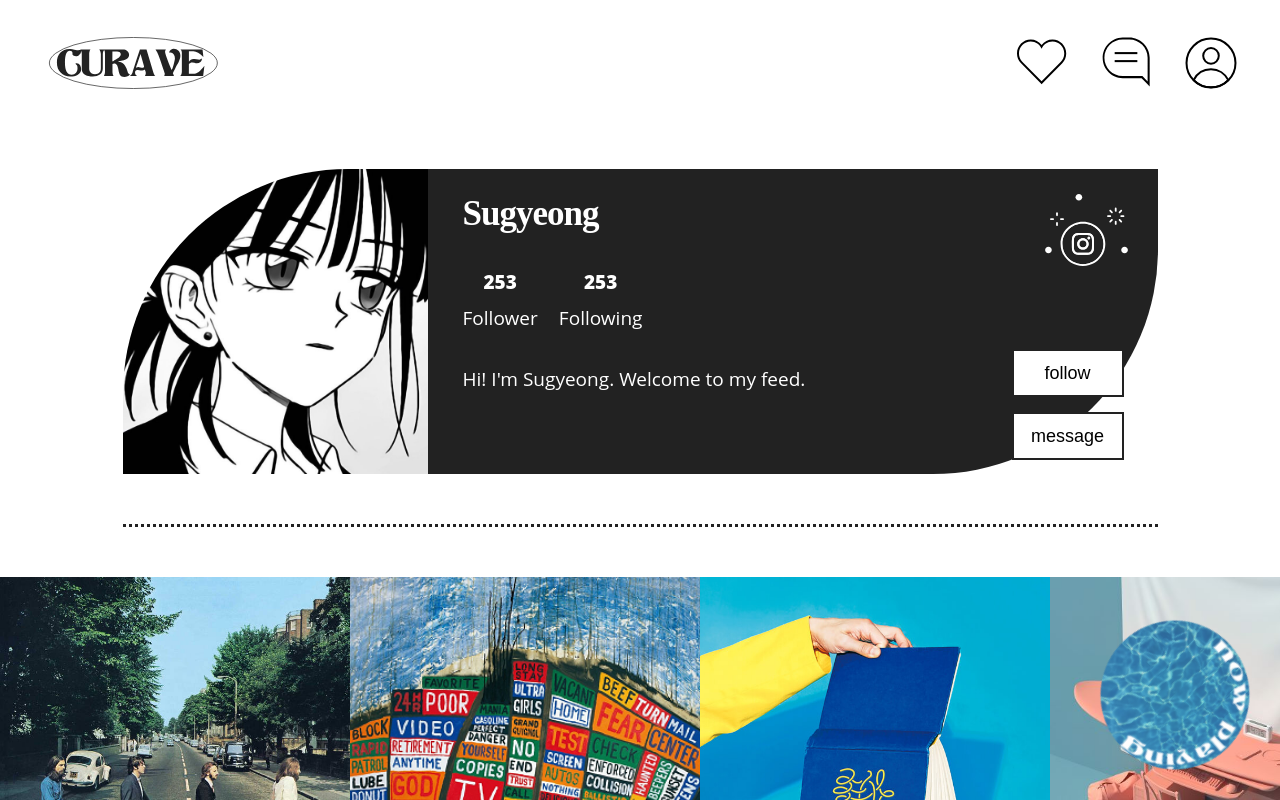
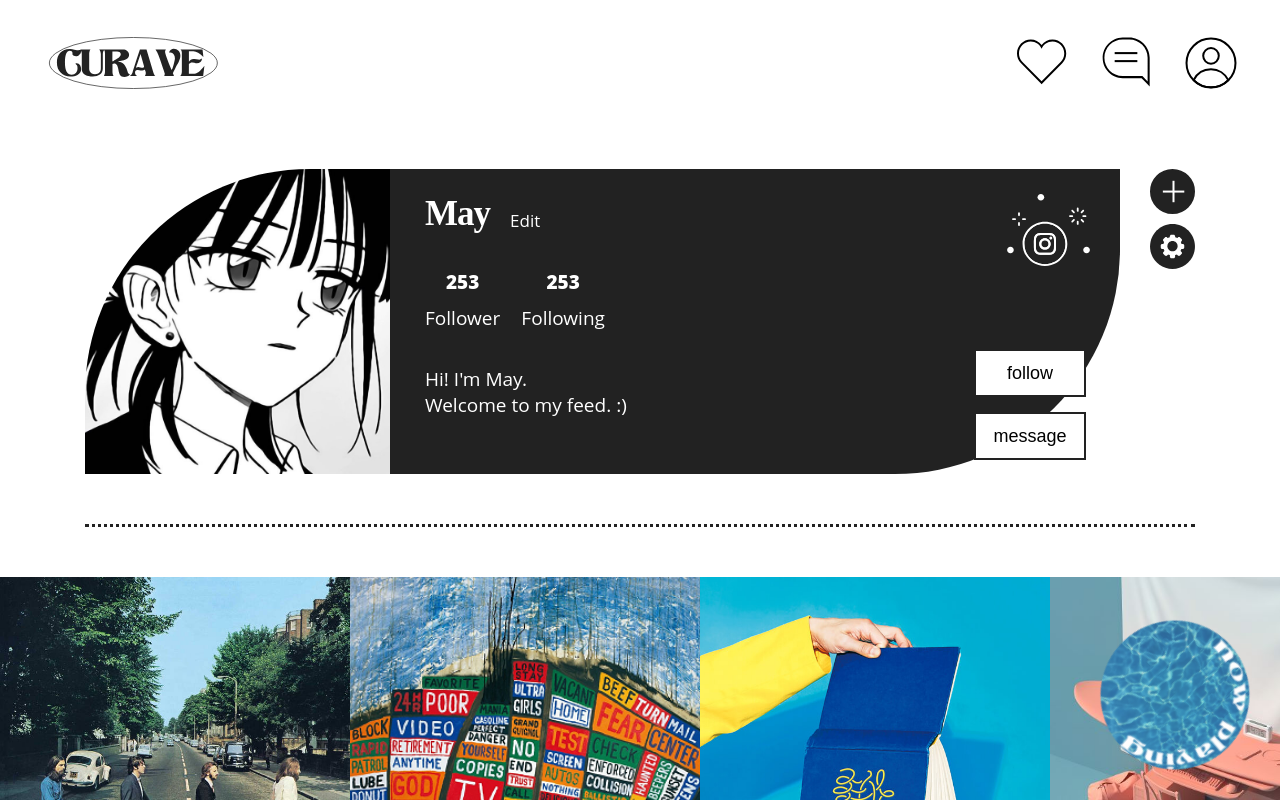
Before and after one commit to onmay16/my-fav, a React (Create React App) app in the folder frontend/: page /profile in a window 1280 px wide. Shown: the top 800 px of the page. Built offline with nearby package versions, Linux system fonts and the light colour scheme.

Commit message:
update Profile page

```diff
--- a/frontend/src/pages/Profile/Profile.css
+++ b/frontend/src/pages/Profile/Profile.css
@@ -49,10 +49,33 @@ a {
     border-bottom-right-radius: 225px;
 }
 
+.etc-option-btns {
+    display: flex;
+    flex-direction: column;
+}
+
+.add-btn, .settings-btn {
+    margin-left: 30px;
+    margin-bottom: 10px;
+    width: 45px;
+    height: 45px;
+    cursor: pointer;
+
+    transition: all .4s ease-in-out;
+}
+
+.add-btn:hover {
+    transform: rotate(180deg);
+}
+
+.settings-btn:hover {
+    transform: rotate(90deg);
+}
+
 .profile-hr {
     margin: auto;
     margin-bottom: 50px;
-    width: 1035px;
+    width: 1110px;
     object-fit: cover;
     border: none;
     border-top: 3px dotted #222222;
@@ -66,11 +89,32 @@ a {
     margin-left: 35px;
 }
 
+.name-edit {
+    display: flex;
+    width: fit-content;
+    justify-content: space-between;
+}
+
 .user-name {
     font-family: 'Fraunces';
     font-size: 35px;
     font-weight: 600;
     letter-spacing: -1px;
+    margin-right: 20px;
+}
+
+.to-edit {
+    margin-left: auto;
+    margin-top: auto;
+    margin-bottom: 2px;
+    font-size: 17px;
+    cursor: pointer;
+
+    transition: all .2s;
+}
+
+.to-edit:hover {
+    text-decoration: underline;
 }
 
 .follow-section {
@@ -144,13 +188,32 @@ a {
 }
 
 .row {
+    display: flex;
     height: 350px;
 }
 
-.cover {
+.cover-container {
     height: 350px;
     width: 350px;
+    cursor: pointer;
+
+    transition: all .2s;
+}
+
+.cover-container:hover {
+    opacity: 50%;
+}
+
+.cover {
+    height: 100%;
+    width: 100%;
     object-fit: cover;
+
+    transition: all 0.2s;
+}
+
+.cover:hover {
+    transform: scale(0.85);
 }
 
 @keyframes page-fade-in {
--- a/frontend/src/pages/Profile/Profile.js
+++ b/frontend/src/pages/Profile/Profile.js
@@ -1,4 +1,5 @@
 import React from 'react'
+import { useNavigate } from 'react-router-dom'
 
 import './Profile.css'
 
@@ -7,6 +8,8 @@ import NowPlaying from '../../components/NowPlaying/NowPlaying'
 
 import profileImage from '../../image/profile-image.jpeg'
 import instagram from '../../svg/instagram.svg'
+import addBtn from '../../svg/add-btn.svg'
+import settings from '../../svg/settings.svg'
 
 import beatles from '../../image/beatles.jpeg'
 import radioHead from '../../image/radiohead.png'
@@ -17,6 +20,15 @@ import honne from '../../image/honne.jpeg'
 import taylor from '../../image/Taylor.jpeg'
 
 function Profile() {
+
+    let navigate = useNavigate();
+    const toAddSong = () => {
+        navigate('/add')
+    }
+    const toSettings = () => {
+        navigate('/settings')
+    }
+
     return (
         <div className="entire-profile-page">
             <Header />
@@ -25,7 +37,10 @@ function Profile() {
                     <img src={profileImage} alt="" className="profile-image" />
                     <div className="profile-info">
                         <div className="left-section">
-                            <div className="user-name">Sugyeong</div>
+                            <div className="name-edit">
+                                <div className="user-name">May</div>
+                                <div className="to-edit">Edit</div>
+                            </div>
                             <div className="follow-section">
                                 <div className="follow follower">
                                     <div className="fn follower-number">253</div>
@@ -37,7 +52,8 @@ function Profile() {
                                 </div>
                             </div>
                             <div className="bio">
-                                Hi! I'm Sugyeong. Welcome to my feed.
+                                Hi! I'm May. <br />
+                                Welcome to my feed. :)
                             </div>
                         </div>
                         <div className="right-section">
@@ -46,19 +62,37 @@ function Profile() {
                             <button className="profile-btn message-btn">message</button>
                         </div>
                     </div>
+                    <div className="etc-option-btns">
+                        <img src={addBtn} alt="" className="add-btn" onClick={toAddSong} />
+                        <img src={settings} alt="" className="settings-btn" onclick={toSettings}/>
+                    </div>
                 </div>
                 <hr className="profile-hr" />
                 <div className="song-display">
                     <div className="row row1">
-                        <img src={beatles} alt="" className='cover cover1'/>
+                        <div className="cover-container cc1">
+                            <img src={beatles} alt="" className='cover cover1' />
+                        </div>
+                        <div className="cover-container c2">
                             <img src={radioHead} alt="" className="cover cover2" />
+                        </div>
+                        <div className="cover-container c3">
                             <img src={sheIs} alt="" className="cover cover3" />
+                        </div>
+                        <div className="cover-container c4">
                             <img src={surfer} alt="" className="cover cover4" />
                         </div>
+                    </div>
                     <div className="row row2">
+                        <div className="cover-container c5">
                             <img src={shortHair} alt="" className="cover cover5" />
+                        </div>
+                        <div className="cover-container c6">
                             <img src={honne} alt="" className="cover cover6" />
+                        </div>
+                        <div className="cover-container c7">
                             <img src={taylor} alt="" className="cover cover7" />
+                        </div>
                     </div>
                 </div>
                 <NowPlaying />
```
Lines whose indentation alone changed are shown as unchanged.
